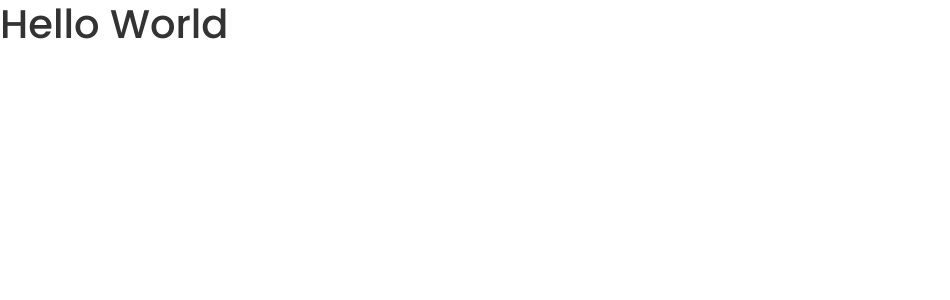
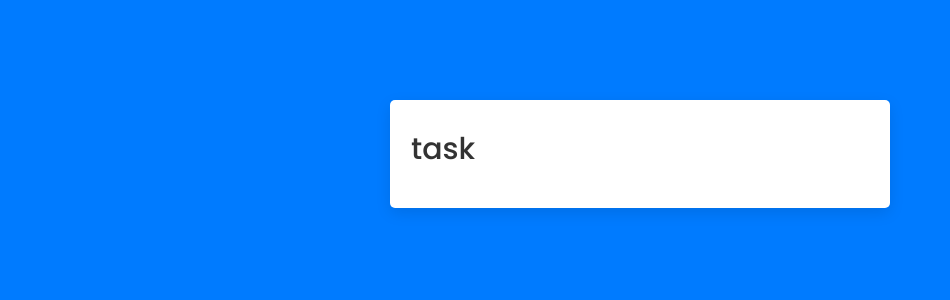
Before and after one commit to EfrainAD/The-MERN-Stack-Course-Tutorial, a React (Create React App) app in the folder frontend/: page / in a window 1280 px wide. Shown: the top 300 px of the page, without its empty margins (0-950 px from the left). Built offline with nearby package versions, Linux system fonts and the light colour scheme.

Commit message:
files set up

```diff
--- a/frontend/src/App.js
+++ b/frontend/src/App.js
@@ -1,7 +1,13 @@
+import { ToastContainer } from 'react-toastify'
+import TaskList from './components/task-list'
+
 function App() {
   return (
-    <div>
-      <h1>Hello World</h1>
+    <div className="app">
+      <div className="task-container">
+        <TaskList />
+      </div>
+      <ToastContainer />
     </div>
   );
 }
--- /dev/null
+++ b/frontend/src/components/task-list.js
@@ -0,0 +1,9 @@
+const taskList = () => {
+     return (
+          <div>
+               <h2>task</h2>
+          </div>
+     )
+}
+
+export default taskList
```
Also changed, not shown: frontend/src/components/task-form.js (added, +11 -0 lines), frontend/src/components/task.js (added, +9 -0 lines), frontend/src/assets/loader.gif (added).
